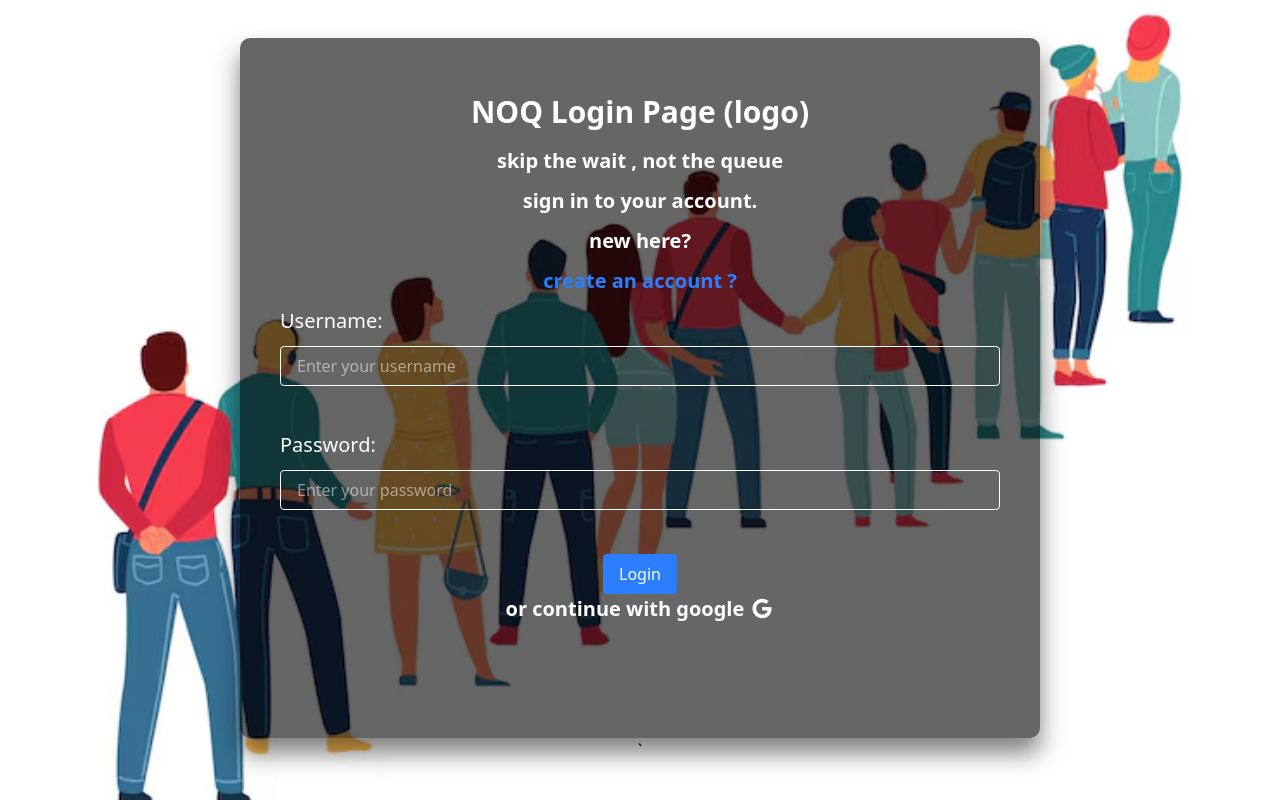
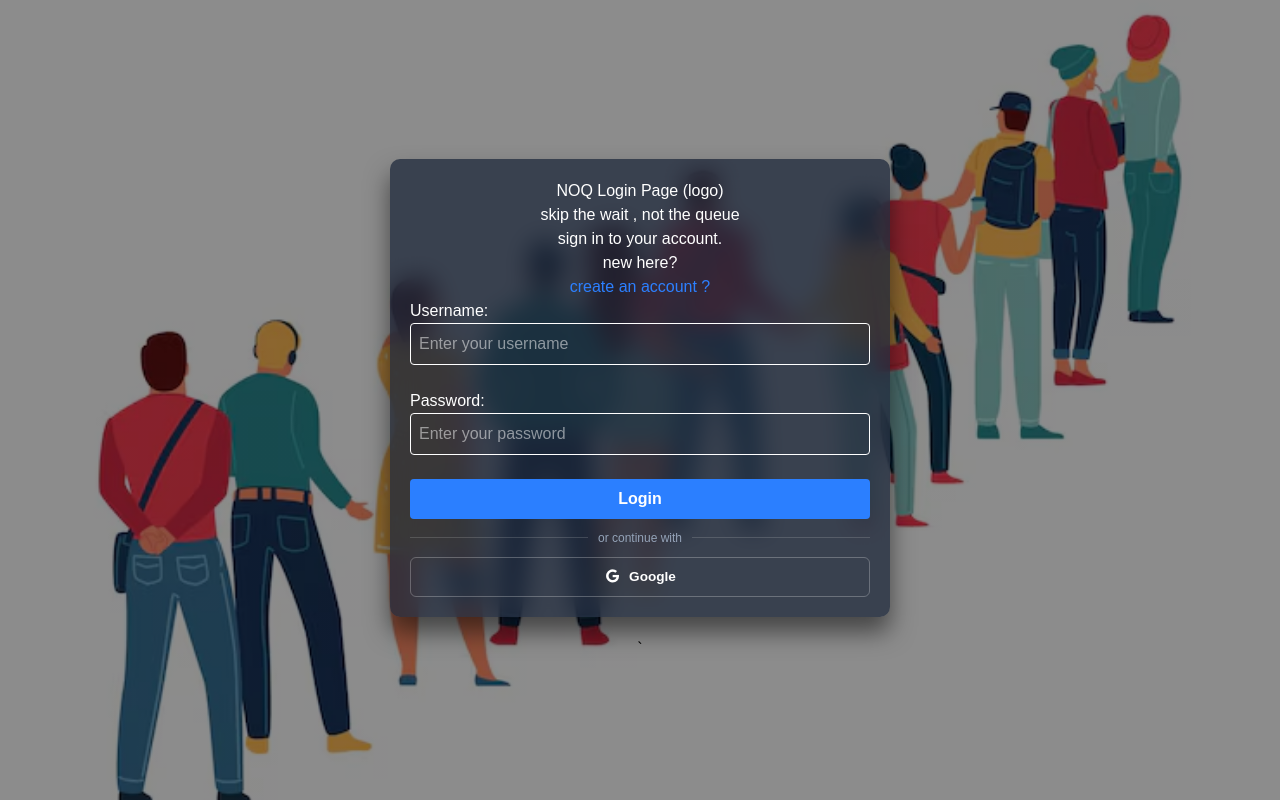
Before and after one commit to NoQ-project/NoQ, a Python web app: template frontend/templates/login.html in a window 1280 px wide. Run offline with Jinja, Linux system fonts and the light colour scheme; the template is opened without the code that fills it, so the values that code supplies are empty; style sheets or scripts are compiled from the project's sources; some libraries are stand-ins or nearby versions.

Commit message:
signup and login page fixes

```diff
--- a/frontend/templates/login.html
+++ b/frontend/templates/login.html
@@ -8,37 +8,11 @@
     <link rel="stylesheet" href="../../static/css/output.css">
     <link rel="stylesheet" href="../../static/css/login.css">
 
-     <script>
-        tailwind.config={
-        theme:{
-        screens: {
-
-      sm: '640px',
-      md: '768px',
-      lg: '1024px',
-      xl: '1280px',
-      '2xl': '1536px',
-    },
-
-            extend:{
-                screens:{
-
-                     xs: {min:'480px',max:'640px'},
-                     '3xl': '1920px'
-            },
-                colors:{
-
-                }
-            }
-
-            }
-        }
-    </script>
 </head>
 <body>
- <div class="login-box bg-transparent p-10 rounded shadow-md text-center mx-auto md:w-[800px]  h-[700px] ">
+ <div class="login-container rounded shadow-md text-center mx-auto ">
 
-   <h1 class="text-3xl font-bold py-4 ">NOQ Login Page (logo)</h1>
+   <h1 class="py-2">NOQ Login Page (logo)</h1>
    <p>skip the wait , not the queue</p>
    <p>sign in to your account.</p>
    <p > new here? </p>
@@ -53,12 +27,14 @@
         <label for="password">Password:</label>
         <input class="border border-black-100 rounded py-2 px-4 " type="password" id="password" name="password" required placeholder="Enter your password"><br><br>
 
-        <button class="bg-blue-500 hover:bg-blue-700 text-white py-2 px-4 rounded" type="submit">Login</button>
+        <button class="login-btn bg-blue-500 hover:bg-blue-700 rounded" type="submit">Login</button>
     </form>
-    <div>
-        <p> or continue with google <i class="fa-brands fa-google"></i></p>
+    <div class="divider">
+        <span>or continue with</span>
     </div>
+     <button type="button" class="btn-google">
+        <i class="fab fa-google"></i> Google
+    </button>
 </div>
-
 </body>`
 </html>
--- a/frontend/templates/signup.html
+++ b/frontend/templates/signup.html
@@ -14,7 +14,7 @@
 
         <main class="form-area">
             <h2>create your account.</h2>
-            <p class="switch-page">Login? <a href="#">sign in</a></p>
+            <p class="switch-page">Login?</p>
 
             <form action="#" method="POST">
                 <div class="input-group">
--- a/static/css/login.css
+++ b/static/css/login.css
@@ -1,30 +1,39 @@
+* {
+    margin: 0;
+    padding: 0;
+    box-sizing: border-box;
+    font-family: 'Poppins', sans-serif;
+}
 
-.login-box{
-color:black;
-background: rgba(100, 38, 38, 0.2);
-
+.login-container{
+  width: 90%;
+  max-width: 500px;
+  background: transparent;
+  margin: 20px;
+  padding: 20px;
+  color:black;
+  background: rgba(30, 41, 59, 0.75);
+  box-sizing: border-box;
+  box-shadow: 0 15px 25px rgba(0,0,0,.5);
+  backdrop-filter: blur(12px);
+  -webkit-backdrop-filter: blur(12px);
+  border-radius: 10px;
+  color: #fff;
 }
 body{
-
   display: flex;
   flex-direction: column;
   justify-content: center;
   align-items: center;
-  background-image: url(../images/logincover.jpg);
+   background: linear-gradient(rgba(0, 0, 0, 0.45), rgba(0, 0, 0, 0.45)), url(../images/logincover.jpg);
   background-size: cover;
   background-position: center;
   background-repeat: no-repeat;
   height: 100vh;
 }
-.login-box{
-  background: rgba(0, 0, 0, 0.6);
-  box-sizing: border-box;
-  box-shadow: 0 15px 25px rgba(0,0,0,.5);
-  border-radius: 10px;
-  color: #fff;
-}
+
 .login-box p{
-  margin: 0 0 10px;
+  margin: 0 0 6px;
   padding: 0;
   font-weight: bold;
   font-size: 20px;
@@ -32,13 +41,49 @@ body{
 label{
   display: flex;
   flex-direction: row;
-  margin: 0 0 10px;
   padding: 0;
-  font-size: 20px;
 }
 input{
+  padding: 8px;
   width: 100%;
-  margin-bottom: 20px;
-  height: 40px;
-  font-size: 16px
+  font-size: 16px;
 }
+.divider {
+    margin: 10px 0;
+    display: flex;
+    align-items: center;
+    justify-content: center;
+}
+.divider::before, .divider::after {
+    content: "";
+    flex: 1;
+    height: 1px;
+    background: rgba(255, 255, 255, 0.15);
+}
+.divider span {
+    padding: 0 10px;
+    font-size: 0.75rem;
+    color: #94a3b8;
+}
+.btn-google {
+    width: 100%;
+    padding: 9px;
+    background-color: transparent;
+    border: 1px solid rgba(255, 255, 255, 0.25);
+    border-radius: 6px;
+    color: white;
+    font-size: 0.85rem;
+    font-weight: 600;
+    cursor: pointer;
+    display: flex;
+    align-items: center;
+    justify-content: center;
+    gap: 8px;
+    transition: background 0.2s;
+}
+.login-btn{
+  padding: 8px;
+  width: 100%;
+  cursor: pointer;
+   font-weight: 600;
+}
--- a/static/css/signup.css
+++ b/static/css/signup.css
@@ -19,7 +19,7 @@ body {
 /* Card Container */
 .container {
     width: 90%;
-    max-width: 420px;
+    max-width: 500px;
     background: rgba(30, 41, 59, 0.75);
     backdrop-filter: blur(12px);
     -webkit-backdrop-filter: blur(12px);
@@ -88,7 +88,7 @@ body {
     border: 1px solid rgba(255, 255, 255, 0.25);
     border-radius: 6px;
     color: #ffffff;
-    font-size: 0.85rem;
+    font-size: 16px;
     outline: none;
     transition: all 0.2s ease;
 }
```
